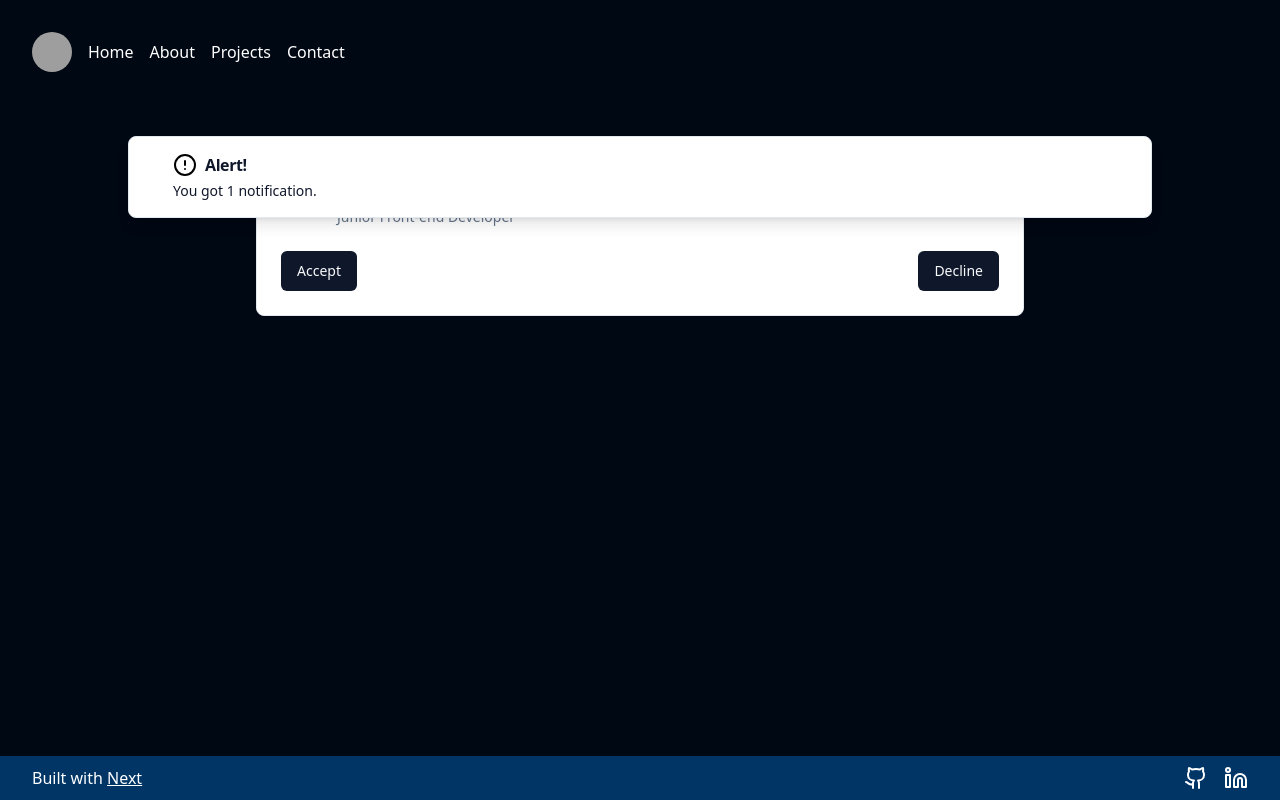
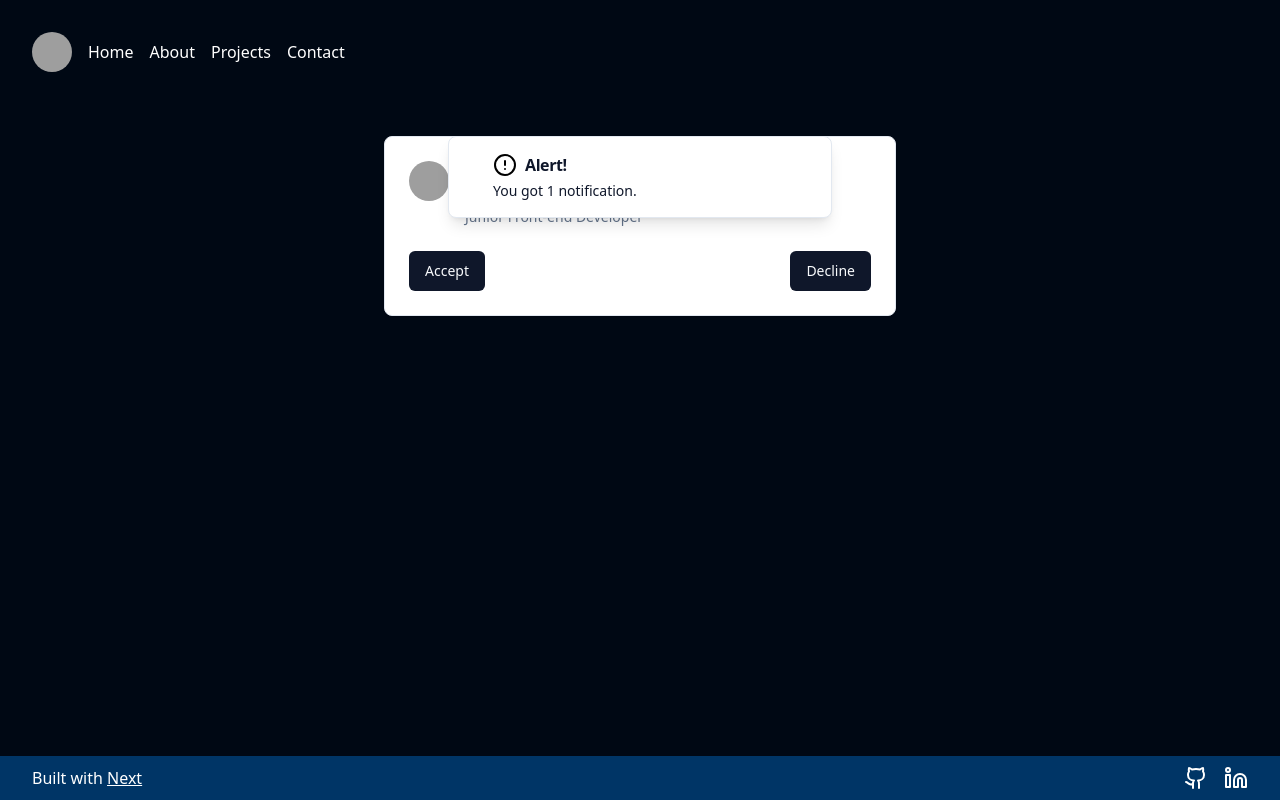
Before and after one commit to hny-codes/portfolio-next, a Next.js app: page /contact in a window 1280 px wide. Built offline with nearby package versions, Linux system fonts and the light colour scheme; grey boxes are pictures that could not be loaded.

Commit message:
Edit contact component size to fit viewport

```diff
--- a/app/contact/page.tsx
+++ b/app/contact/page.tsx
@@ -84,7 +84,7 @@ export default function ContactPage() {
               regardless!
             </AlertDescription>
           </Alert>
-          <Card className='w-[60%] mx-auto my-8'>
+          <Card className='w-[60%] mx-auto my-8 max-w-lg'>
             <CardHeader>
               <CardTitle className='flex items-center gap-4 font-bold'>
                 <Avatar>
@@ -97,7 +97,7 @@ export default function ContactPage() {
                 Junior Front-end Developer
               </CardDescription>
             </CardHeader>
-            <CardFooter className='flex justify-between'>
+            <CardFooter className='flex flex-col sm:flex-row gap-2 justify-between'>
               <Button onClick={handleClickAccept}>
                 <CheckCircle2
                   className={`${request === true ? 'block' : 'hidden'} mr-2`}
@@ -113,7 +113,7 @@ export default function ContactPage() {
             </CardFooter>
           </Card>
           <Card
-            className={`w-[80%] mx-auto ${
+            className={`w-[80%] mx-auto max-w-2xl ${
               request === null ? 'hidden' : 'block'
             }`}
           >
--- a/app/globals.css
+++ b/app/globals.css
@@ -103,6 +103,6 @@
   }
 
   .alert {
-    @apply absolute z-10 top-0 left-0 right-0 shadow-lg;
+    @apply absolute z-10 top-0 left-0 right-0 shadow-lg max-w-sm;
   }
 }
```
